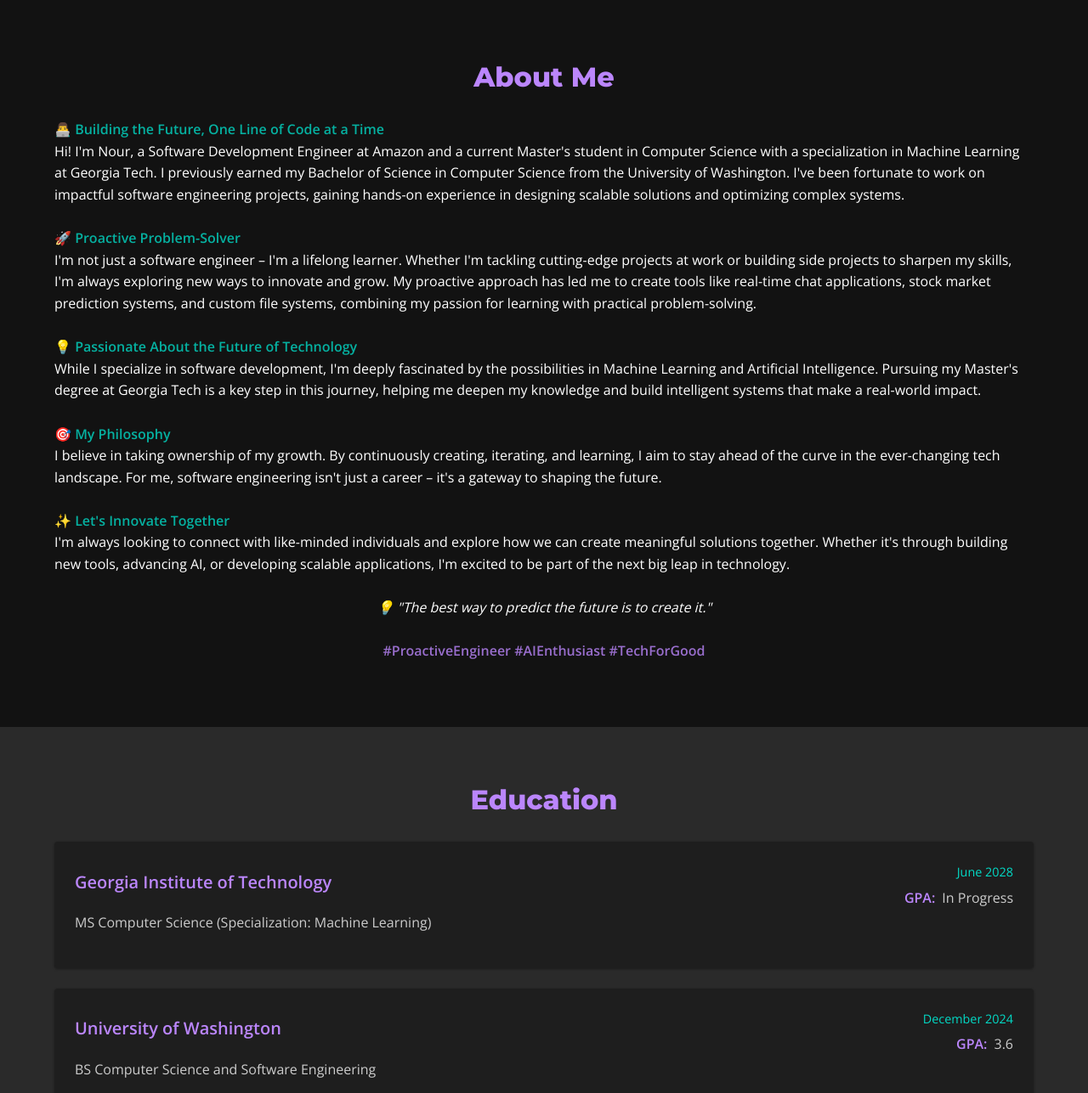
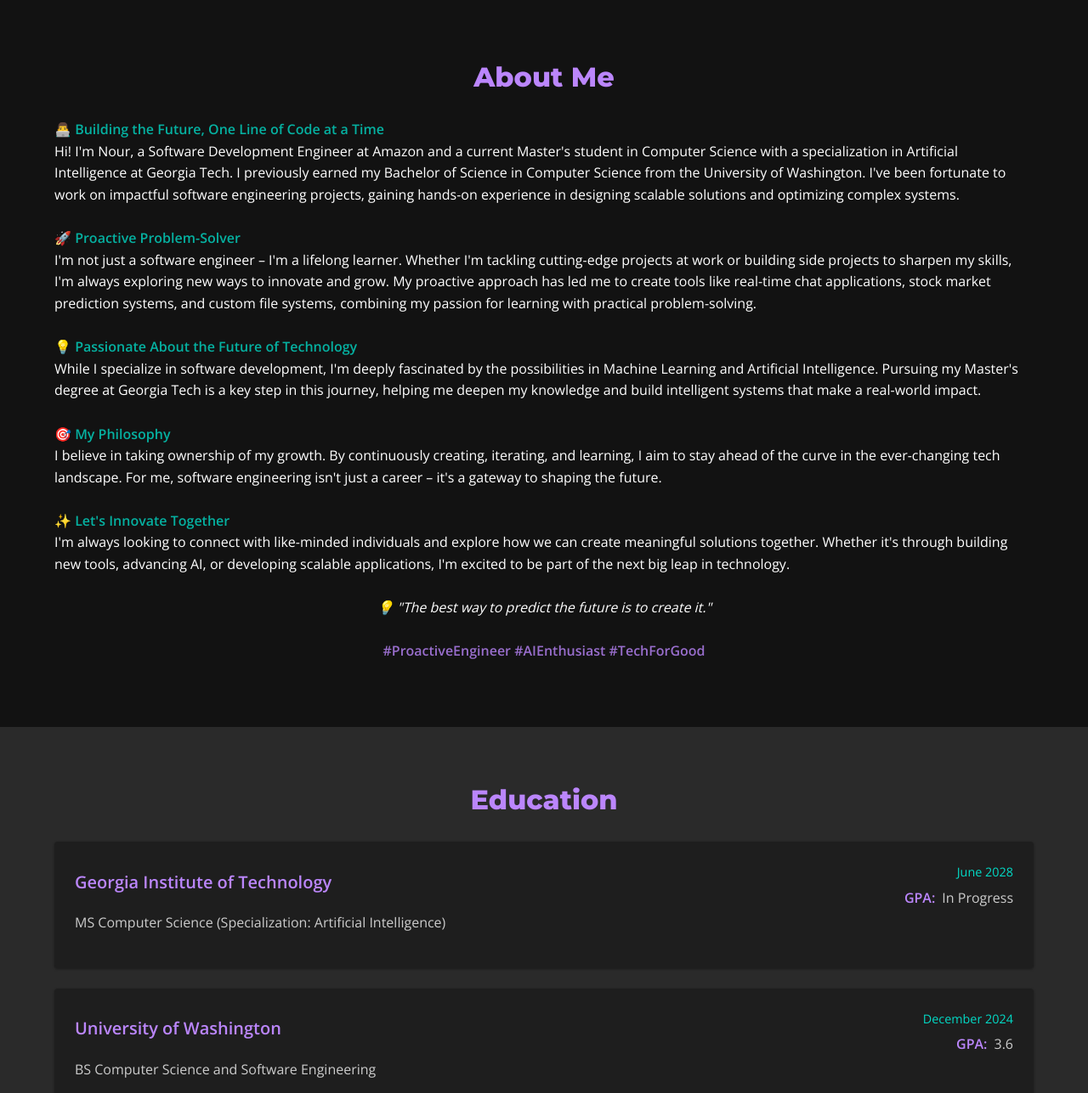
Before and after one commit to alinour64/Portfolio, a plain HTML site: page index.html in a window 1280 px wide. Shown: the part 795-2082 px from the top of the page at 85% size. Drawn offline with nearby package versions, Linux system fonts and the light colour scheme.

Commit message:
update specilization

```diff
--- a/index.html
+++ b/index.html
@@ -99,7 +99,7 @@
             👨‍💻 <strong>Building the Future, One Line of Code at a Time</strong>
         </p>
         <p>
-            Hi! I'm Nour, a Software Development Engineer at Amazon and a current Master's student in Computer Science with a specialization in Machine Learning at Georgia Tech. I previously earned my Bachelor of Science in Computer Science from the University of Washington. I've been fortunate to work on impactful software engineering projects, gaining hands-on experience in designing scalable solutions and optimizing complex systems.
+            Hi! I'm Nour, a Software Development Engineer at Amazon and a current Master's student in Computer Science with a specialization in Artificial Intelligence at Georgia Tech. I previously earned my Bachelor of Science in Computer Science from the University of Washington. I've been fortunate to work on impactful software engineering projects, gaining hands-on experience in designing scalable solutions and optimizing complex systems.
         </p>
         <br/>
         <p>
@@ -151,7 +151,7 @@
             </div>
           </div>
         </div>
-        <h4>MS Computer Science (Specialization: Machine Learning)</h4>
+        <h4>MS Computer Science (Specialization: Artificial Intelligence)</h4>
       </div>
 
       <!-- University of Washington -->
```
